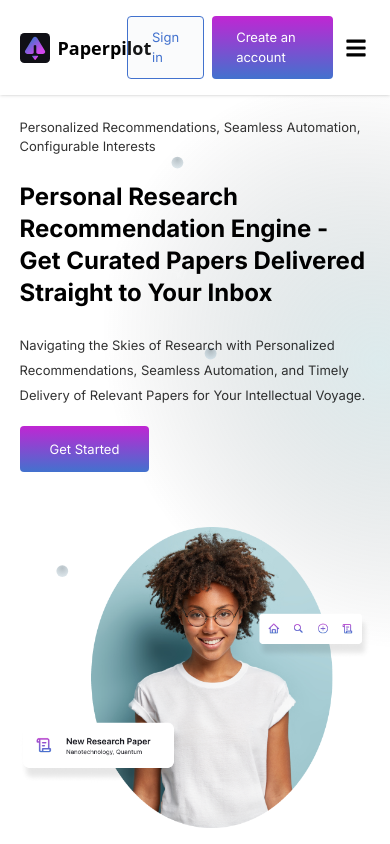
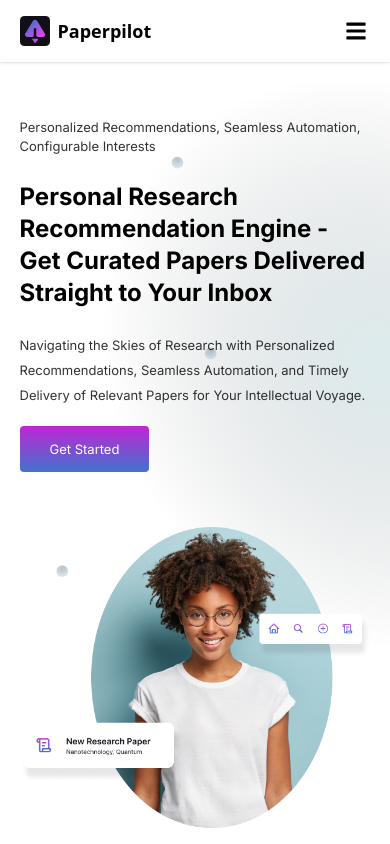
Before and after one commit to abel-otegbola/Paperpilot, a Next.js app: page / in a window 390 px wide. Shown: the top 844 px of the page. Built offline with nearby package versions, Linux system fonts and the light colour scheme; no server answers.

Commit message:
fix: remove buttons from navbar for mobile

```diff
--- a/src/components/navbar/page.js
+++ b/src/components/navbar/page.js
@@ -37,7 +37,7 @@
                             <Link href="/dashboard"><FaUserCircle className="text-2xl hover:text-primary/[0.6] md:mr-0 mr-8"/></Link>
                         </div>
                     :
-                        <div className="flex items-center gap-2">
+                        <div className="md:flex hidden items-center gap-2">
                             <Button link={"/login"} text={"Sign in"} type={"secondary"} />
                             <Button link={"/signup"} text={"Create an account"} type={"primary"} />
                         </div>
```
